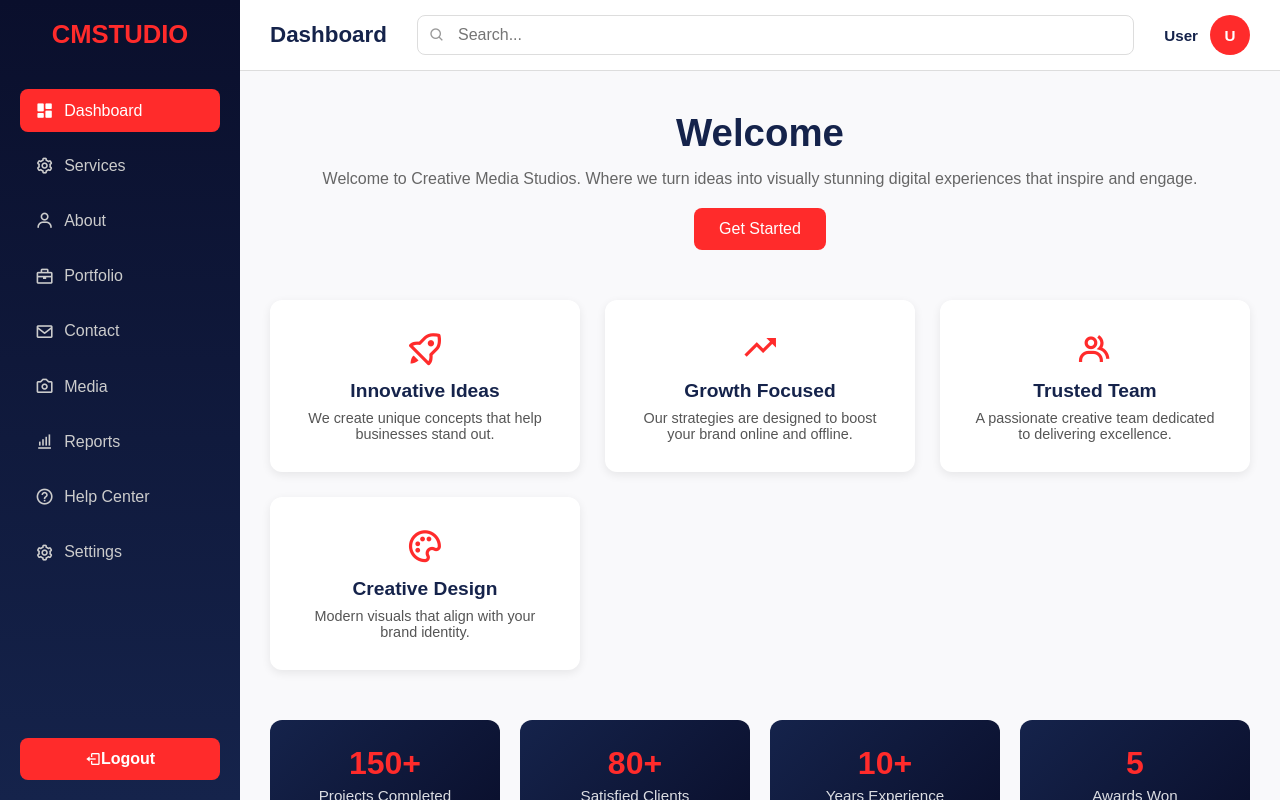
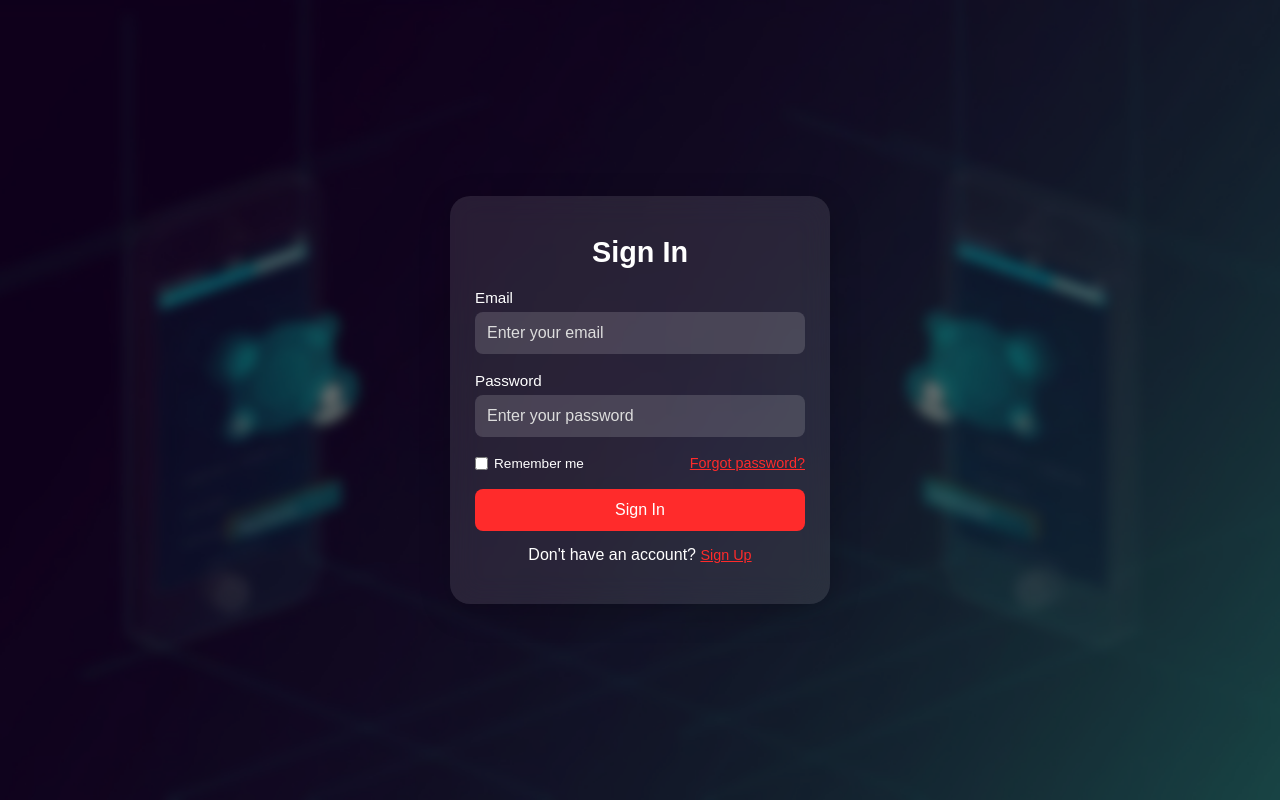
Before and after one commit to cmstudios12/cms-full-web, a plain HTML site: page index.html in a window 1280 px wide. Drawn offline with nearby package versions, Linux system fonts and the light colour scheme; a script that the page names is missing.

Commit message:
Update index.html

```diff
--- a/index.html
+++ b/index.html
@@ -1,472 +1,338 @@
 <!DOCTYPE html>
 <html lang="en">
+
 <head>
   <meta charset="UTF-8">
-  <meta name="viewport" content="width=device-width, initial-scale=1.0, maximum-scale=1">
-  <title>CMSTUDIO Dashboard</title>
-  <link href="https://unpkg.com/boxicons@2.1.4/css/boxicons.min.css" rel="stylesheet">
+  <meta name="viewport" content="width=device-width, initial-scale=1.0, maximum-scale=1, user-scalable=no">
+  <title>CMSTUDIO | Login</title>
+  <script src="https://unpkg.com/@supabase/supabase-js"></script>
   <style>
-    * {margin: 0; padding: 0; box-sizing: border-box;}
-    html, body {
-      width: 100%;
-      height: 100%;
-      overflow-x: hidden; /* ✅ Prevent sideways scroll */
-    }
-    body {
+    * {
+      margin: 0;
+      padding: 0;
+      box-sizing: border-box;
       font-family: "Poppins", sans-serif;
-      background: #f9f9fb;
-      color: #333;
-      display: flex;
-      min-height: 100vh;
-      flex-direction: column;
     }
 
-    /* Sidebar */
-    .sidebar {
-      width: 240px;
-      background: linear-gradient(180deg, #0a0f2c, #15234b);
-      padding: 20px;
-      display: flex;
-      flex-direction: column;
-      position: fixed;
-      top: 0; bottom: 0; left: 0;
-      justify-content: space-between;
-      transition: transform 0.3s ease;
-      z-index: 100;
-    }
-    .sidebar-top {flex: 1;}
-    .logo {
-      font-size: 1.6rem;
-      font-weight: 700;
-      color: #ff2b2b;
-      margin-bottom: 40px;
-      text-align: center;
-    }
-    .nav-links {
-      list-style: none;
-      display: flex;
-      flex-direction: column;
-      gap: 12px;
-    }
-    .nav-links a {
+    body {
+      min-height: 100vh;
       display: flex;
       align-items: center;
-      gap: 10px;
-      padding: 12px 15px;
-      color: #ccc;
-      border-radius: 8px;
-      text-decoration: none;
-      font-weight: 500;
-      transition: all 0.3s;
+      justify-content: center;
+      background: url('background.jpg') no-repeat center center/cover;
       position: relative;
       overflow: hidden;
     }
-    .nav-links a i {font-size: 1.2rem;}
-    .nav-links a:hover,
-    .nav-links a.active {
-      background: #ff2b2b;
+
+    body::before {
+      content: "";
+      position: absolute;
+      top: 0;
+      left: 0;
+      right: 0;
+      bottom: 0;
+      background: rgba(0, 0, 0, 0.55);
+      z-index: 0;
+    }
+
+    .auth-container {
+      position: relative;
+      z-index: 1;
+      width: 90%;
+      max-width: 380px;
+      padding: 40px 25px;
+      border-radius: 20px;
+      background: rgba(255, 255, 255, 0.1);
+      backdrop-filter: blur(15px);
+      box-shadow: 0 8px 32px rgba(0, 0, 0, 0.2);
+      color: #fff;
+      text-align: center;
+    }
+
+    h2 {
+      font-size: 1.8rem;
+      margin-bottom: 20px;
+    }
+
+    .input-group {
+      margin-bottom: 18px;
+      text-align: left;
+    }
+
+    .input-group label {
+      font-size: 0.95rem;
+      margin-bottom: 6px;
+      display: block;
+    }
+
+    .input-group input {
+      width: 100%;
+      padding: 12px;
+      border-radius: 8px;
+      border: none;
+      outline: none;
+      font-size: 16px;
+      background: rgba(255, 255, 255, 0.15);
       color: #fff;
     }
 
-    /* Logout button */
-    .logout-btn {
-      margin-top: 20px;
+    .input-group input::placeholder {
+      color: #ddd;
+    }
+
+    .options {
+      display: flex;
+      justify-content: space-between;
+      font-size: 0.85rem;
+      margin-bottom: 18px;
+      flex-wrap: wrap;
+      gap: 10px;
+    }
+
+    .options label {
       display: flex;
       align-items: center;
-      justify-content: center;
+      gap: 6px;
+    }
+
+    .btn {
+      width: 100%;
       padding: 12px;
+      border-radius: 8px;
+      border: none;
       background: #ff2b2b;
       color: #fff;
-      border-radius: 8px;
-      font-weight: 600;
-      text-decoration: none;
+      font-size: 1rem;
+      cursor: pointer;
+      margin-bottom: 15px;
       transition: background 0.3s;
     }
-    .logout-btn:hover {background: #e02121;}
 
-    /* Main */
-    .main {
-      margin-left: 240px;
-      flex: 1;
-      display: flex;
-      flex-direction: column;
-      min-height: 100vh;
+    .btn:hover {
+      background: #e02121;
     }
 
-    /* Topbar */
-    .topbar {
-      background: #fff;
-      border-bottom: 1px solid #ddd;
-      padding: 15px 30px;
-      display: flex;
-      justify-content: space-between;
-      align-items: center;
-      position: sticky;
-      top: 0;
-      z-index: 10;
-    }
-    .topbar h1 {
-      font-size: 1.4rem;
-      font-weight: 600;
-      color: #15234b;
-    }
-    .search-bar {
-      flex: 1;
-      margin: 0 30px;
-      position: relative;
-    }
-    .search-bar input {
-      width: 100%;
-      padding: 10px 15px 10px 40px;
-      border-radius: 8px;
-      border: 1px solid #ddd;
-      outline: none;
-      font-size: 16px; /* ✅ Prevent zoom on focus */
-    }
-    .search-bar i {
-      position: absolute;
-      left: 12px;
-      top: 50%;
-      transform: translateY(-50%);
-      color: #999;
+    .toggle-link {
+      font-size: 0.9rem;
+      cursor: pointer;
+      color: #ff2b2b;
+      text-decoration: underline;
     }
 
-    /* Profile initials */
-    .profile-container {
-      display: flex;
-      align-items: center;
-      gap: 12px;
-    }
-    .username {
-      font-size: 0.95rem;
-      font-weight: 600;
-      color: #15234b;
-    }
-    .profile {
-      width: 40px;
-      height: 40px;
-      border-radius: 50% !important; /* ✅ Always round */
-      background: #ff2b2b;
-      display: flex;
-      align-items: center;
-      justify-content: center;
-      overflow: hidden;
-      cursor: pointer;
-      transition: transform 0.3s ease;
-      color: #fff;
-      font-weight: 600;
-      font-size: 0.95rem;
-      text-transform: uppercase;
-    }
-    .profile:hover {transform: scale(1.1);}
-
-    /* Content */
-    .content {padding: 40px 30px; flex: 1;}
-
-    /* Hero */
-    .hero {text-align: center; margin-bottom: 50px;}
-    .hero h2 {
-      font-size: 2.4rem;
-      font-weight: 700;
-      color: #15234b;
-      margin-bottom: 15px;
-    }
-    .hero p {color: #666; font-size: 1rem; margin-bottom: 20px;}
-    .hero button {
-      padding: 12px 25px;
-      background: #ff2b2b;
-      border: none;
-      color: #fff;
-      font-size: 1rem;
-      font-weight: 500;
-      border-radius: 8px;
-      cursor: pointer;
-      transition: background 0.3s;
-      position: relative;
-      overflow: hidden;
-    }
-    .hero button:hover {background: #e02121;}
-
-    /* Highlights */
-    .highlight {
-      display: grid;
-      grid-template-columns: repeat(auto-fit, minmax(260px, 1fr));
-      gap: 25px;
-      margin-bottom: 50px;
-    }
-    .highlight-box {
-      background: #fff;
-      padding: 30px;
-      border-radius: 12px;
-      box-shadow: 0 3px 10px rgba(0,0,0,0.08);
-      text-align: center;
-      transition: transform 0.3s, box-shadow 0.3s;
-      cursor: pointer;
-      position: relative;
-      overflow: hidden;
-    }
-    .highlight-box:hover {
-      transform: translateY(-6px);
-      box-shadow: 0 8px 18px rgba(0,0,0,0.15);
-    }
-    .highlight-box i {
-      font-size: 2.4rem;
-      color: #ff2b2b;
-      margin-bottom: 12px;
-      display: block;
-    }
-    .highlight-box h3 {
-      font-size: 1.2rem;
-      color: #15234b;
-      margin-bottom: 8px;
-    }
-    .highlight-box p {font-size: 0.9rem; color: #555;}
-
-    /* Stats */
-    .stats {
-      display: grid;
-      grid-template-columns: repeat(auto-fit, minmax(200px, 1fr));
-      gap: 20px;
-      margin-bottom: 50px;
-    }
-    .stat-box {
-      background: linear-gradient(135deg, #15234b, #0a0f2c);
-      padding: 25px;
-      border-radius: 12px;
-      text-align: center;
-      color: #fff;
-    }
-    .stat-box h2 {
-      font-size: 2rem;
-      color: #ff2b2b;
-      margin-bottom: 5px;
-    }
-    .stat-box p {font-size: 0.95rem; opacity: 0.85;}
-
-    /* Footer */
-    footer {
-      background: #0a0f2c;
-      color: #fff;
-      text-align: center;
-      padding: 15px;
-      font-size: 0.9rem;
-      margin-top: auto;
+    #signup,
+    #forgot {
+      display: none;
     }
 
-    /* Ripple Effect */
-    .ripple {
-      position: absolute;
-      border-radius: 50%;
-      background: rgba(255, 43, 43, 0.4);
-      transform: scale(0);
-      animation: rippleEffect 0.6s linear;
-      pointer-events: none;
-    }
-    @keyframes rippleEffect {
-      to { transform: scale(4); opacity: 0; }
+    .loader-overlay {
+      position: fixed;
+      top: 0;
+      left: 0;
+      right: 0;
+      bottom: 0;
+      background: rgba(255, 255, 255, 0.8);
+      display: flex;
+      justify-content: center;
+      align-items: center;
+      z-index: 9999;
+      visibility: hidden;
+      opacity: 0;
+      transition: opacity 0.3s ease;
     }
 
-    /* Mobile */
-    .hamburger {
-      display: none;
-      font-size: 1.8rem;
-      cursor: pointer;
-      color: #15234b;
+    .loader-overlay.active {
+      visibility: visible;
+      opacity: 1;
     }
-    @media (max-width: 768px) {
-      .sidebar {
-        transform: translateX(-100%);
+
+    .ellipsis {
+      display: flex;
+      gap: 6px;
+    }
+
+    .ellipsis span {
+      width: 12px;
+      height: 12px;
+      background: #ff2b2b;
+      border-radius: 50%;
+      animation: bounce 0.6s infinite alternate;
+    }
+
+    .ellipsis span:nth-child(2) {
+      animation-delay: 0.2s;
+    }
+
+    .ellipsis span:nth-child(3) {
+      animation-delay: 0.4s;
+    }
+
+    @keyframes bounce {
+      from {
+        transform: translateY(0);
+        opacity: 0.6;
       }
-      .sidebar.active {
-        transform: translateX(0);
-      }
-      .main {
-        margin-left: 0;
-      }
-      .hamburger {
-        display: block;
-        margin-right: 15px;
+
+      to {
+        transform: translateY(-8px);
+        opacity: 1;
       }
     }
-
-    /* Overlay */
-    .overlay {
-      display: none;
-      position: fixed;
-      top: 0; left: 0; right: 0; bottom: 0;
-      background: rgba(0,0,0,0.5);
-      z-index: 99;
-    }
-    .overlay.active {display: block;}
   </style>
 </head>
+
 <body>
-  <!-- Sidebar -->
-  <aside class="sidebar">
-    <div class="sidebar-top">
-      <div class="logo">CMSTUDIO</div>
-      <ul class="nav-links">
-        <li><a href="index.html" class="active"><i class="bx bxs-dashboard"></i> Dashboard</a></li>
-        <li><a href="services.html"><i class="bx bx-cog"></i> Services</a></li>
-        <li><a href="about.html"><i class="bx bx-user"></i> About</a></li>
-        <li><a href="portfolio.html"><i class="bx bx-briefcase"></i> Portfolio</a></li>
-        <li><a href="contact.html"><i class="bx bx-envelope"></i> Contact</a></li>
-        <li><a href="media.html"><i class="bx bx-camera"></i> Media</a></li>
-        <li><a href="reports.html"><i class="bx bx-bar-chart-alt"></i> Reports</a></li>
-        <li><a href="help.html"><i class="bx bx-help-circle"></i> Help Center</a></li>
-        <li><a href="settings.html"><i class="bx bx-cog"></i> Settings</a></li>
-      </ul>
-    </div>
-    <a href="#" class="logout-btn" id="logoutBtn"><i class="bx bx-log-out"></i> Logout</a>
-  </aside>
+  <div class="auth-container">
+    <!-- Sign In -->
+    <form id="signin">
+      <h2>Sign In</h2>
+      <div class="input-group">
+        <label>Email</label>
+        <input type="email" id="signin-email" placeholder="Enter your email" required>
+      </div>
+      <div class="input-group">
+        <label>Password</label>
+        <input type="password" id="signin-password" placeholder="Enter your password" required>
+      </div>
+      <div class="options">
+        <label><input type="checkbox" id="remember"> Remember me</label>
+        <span class="toggle-link" onclick="toggleForm('forgot')">Forgot password?</span>
+      </div>
+      <button type="submit" class="btn">Sign In</button>
+      <p>Don't have an account? <span class="toggle-link" onclick="toggleForm('signup')">Sign Up</span></p>
+    </form>
 
-  <!-- Overlay -->
-  <div class="overlay" id="overlay"></div>
+    <!-- Sign Up -->
+    <form id="signup">
+      <h2>Sign Up</h2>
+      <div class="input-group">
+        <label>First Name</label>
+        <input type="text" id="first-name" required>
+      </div>
+      <div class="input-group">
+        <label>Last Name</label>
+        <input type="text" id="last-name" required>
+      </div>
+      <div class="input-group">
+        <label>Email</label>
+        <input type="email" id="signup-email" required>
+      </div>
+      <div class="input-group">
+        <label>Phone Number</label>
+        <input type="tel" id="phone" required>
+      </div>
+      <div class="input-group">
+        <label>Password</label>
+        <input type="password" id="signup-password" required>
+      </div>
+      <div class="input-group">
+        <label>Confirm Password</label>
+        <input type="password" id="confirm-password" required>
+      </div>
+      <button type="submit" class="btn">Sign Up</button>
+      <p>Already have an account? <span class="toggle-link" onclick="toggleForm('signin')">Sign In</span></p>
+    </form>
 
-  <!-- Main -->
-  <div class="main">
-    <!-- Topbar -->
-    <div class="topbar">
-      <div class="hamburger" id="hamburger"><i class="bx bx-menu"></i></div>
-      <h1>Dashboard</h1>
-      <div class="search-bar">
-        <i class="bx bx-search"></i>
-        <input type="text" placeholder="Search...">
+    <!-- Forgot Password -->
+    <form id="forgot">
+      <h2>Reset Password</h2>
+      <div class="input-group">
+        <label>Email</label>
+        <input type="email" id="forgot-email" placeholder="Enter your email" required>
       </div>
-      <div class="profile-container">
-        <span class="username" id="username">User</span>
-        <div class="profile" id="profileInitials">U</div>
-      </div>
-    </div>
-
-    <!-- Content -->
-    <div class="content">
-      <!-- Hero -->
-      <div class="hero">
-        <h2 id="welcomeText">Welcome</h2>
-        <p>Welcome to Creative Media Studios. Where we turn ideas into visually stunning digital experiences that inspire and engage.</p>
-        <button>Get Started</button>
-      </div>
-
-      <!-- Highlights -->
-      <div class="highlight">
-        <div class="highlight-box">
-          <i class="bx bx-rocket"></i>
-          <h3>Innovative Ideas</h3>
-          <p>We create unique concepts that help businesses stand out.</p>
-        </div>
-        <div class="highlight-box">
-          <i class="bx bx-trending-up"></i>
-          <h3>Growth Focused</h3>
-          <p>Our strategies are designed to boost your brand online and offline.</p>
-        </div>
-        <div class="highlight-box">
-          <i class="bx bx-group"></i>
-          <h3>Trusted Team</h3>
-          <p>A passionate creative team dedicated to delivering excellence.</p>
-        </div>
-        <div class="highlight-box">
-          <i class="bx bx-palette"></i>
-          <h3>Creative Design</h3>
-          <p>Modern visuals that align with your brand identity.</p>
-        </div>
-      </div>
-
-      <!-- Stats -->
-      <div class="stats">
-        <div class="stat-box">
-          <h2>150+</h2>
-          <p>Projects Completed</p>
-        </div>
-        <div class="stat-box">
-          <h2>80+</h2>
-          <p>Satisfied Clients</p>
-        </div>
-        <div class="stat-box">
-          <h2>10+</h2>
-          <p>Years Experience</p>
-        </div>
-        <div class="stat-box">
-          <h2>5</h2>
-          <p>Awards Won</p>
-        </div>
-      </div>
-    </div>
-
-    <!-- Footer -->
-    <footer>
-      &copy; 2025 Creative Media Studios. All Rights Reserved.
-    </footer>
+      <button type="submit" class="btn">Send Reset Link</button>
+      <p>Remembered? <span class="toggle-link" onclick="toggleForm('signin')">Back to Sign In</span></p>
+    </form>
   </div>
 
-  <script type="module">
-    import { createClient } from "https://cdn.jsdelivr.net/npm/@supabase/supabase-js/+esm";
+  <!-- Loader -->
+  <div id="loader" class="loader-overlay">
+    <div class="ellipsis">
+      <span></span><span></span><span></span>
+    </div>
+  </div>
 
-    const SUPABASE_URL = "https://bjvifyxbslfestvcrvui.supabase.co";
-    const SUPABASE_KEY = "eyJhbGciOiJIUzI1NiIsInR5cCI6IkpXVCJ9.eyJpc3MiOiJzdXBhYmFzZSIsInJlZiI6ImJqdmlmeXhic2xmZXN0dmNydnVpIiwicm9sZSI6ImFub24iLCJpYXQiOjE3NTY4MDE3MTEsImV4cCI6MjA3MjM3NzcxMX0.yoswqDXTF0ZTRzeEocARiWRJmZA_lKIEGzOd5nTyXFs";
-    const supabase = createClient(SUPABASE_URL, SUPABASE_KEY);
+  <script>
+    const { createClient } = supabase;
+    const supabaseUrl = "https://bjvifyxbslfestvcrvui.supabase.co";
+    const supabaseKey = "eyJhbGciOiJIUzI1NiIsInR5cCI6IkpXVCJ9.eyJpc3MiOiJzdXBhYmFzZSIsInJlZiI6ImJqdmlmeXhic2xmZXN0dmNydnVpIiwicm9sZSI6ImFub24iLCJpYXQiOjE3NTY4MDE3MTEsImV4cCI6MjA3MjM3NzcxMX0.yoswqDXTF0ZTRzeEocARiWRJmZA_lKIEGzOd5nTyXFs";
+    const supabaseClient = createClient(supabaseUrl, supabaseKey);
 
-    async function checkAuth() {
-      const { data: { user } } = await supabase.auth.getUser();
-      if (!user) {
-        window.location.href = "login.html";
-      } else {
-        const { data } = await supabase
-          .from("profiles")
-          .select("first_name, last_name")
-          .eq("id", user.id)
-          .single();
+    function showLoader() { document.getElementById("loader").classList.add("active"); }
+    function hideLoader() { document.getElementById("loader").classList.remove("active"); }
 
-        if (data) {
-          const fullName = data.first_name + " " + data.last_name;
-          document.getElementById("username").textContent = fullName;
-          document.getElementById("welcomeText").textContent = "Welcome, " + fullName;
-          document.getElementById("profileInitials").textContent =
-            data.first_name.charAt(0).toUpperCase() + data.last_name.charAt(0).toUpperCase();
-        } else {
-          document.getElementById("username").textContent = "User";
-          document.getElementById("welcomeText").textContent = "Welcome, User";
-        }
-      }
+    function toggleForm(form) {
+      document.getElementById("signin").style.display = (form === "signin") ? "block" : "none";
+      document.getElementById("signup").style.display = (form === "signup") ? "block" : "none";
+      document.getElementById("forgot").style.display = (form === "forgot") ? "block" : "none";
     }
 
-    async function logout() {
-      await supabase.auth.signOut();
-      window.location.href = "login.html";
-    }
+    // Sign Up
+    document.getElementById("signup").addEventListener("submit", async (e) => {
+      e.preventDefault();
+      showLoader();
+      const firstName = document.getElementById("first-name").value;
+      const lastName = document.getElementById("last-name").value;
+      const email = document.getElementById("signup-email").value;
+      const phone = document.getElementById("phone").value;
+      const password = document.getElementById("signup-password").value;
+      const confirm = document.getElementById("confirm-password").value;
 
-    document.getElementById("logoutBtn").addEventListener("click", logout);
+      if (password !== confirm) {
+        hideLoader();
+        return alert("Passwords do not match");
+      }
 
-    checkAuth();
+      let { error } = await supabaseClient.auth.signUp({
+        email,
+        password,
+        options: {
+          data: { firstName, lastName, phone },
+          emailRedirectTo: "https://cmstudio.online/index.html" // ✅ redirect after confirm
+        }
+      });
 
-    // Ripple effect
-    document.querySelectorAll("a, button, .highlight-box").forEach(el => {
-      el.addEventListener("click", function(e) {
-        const ripple = document.createElement("span");
-        ripple.classList.add("ripple");
-        this.appendChild(ripple);
+      hideLoader();
+      if (error) return alert(error.message);
 
-        const rect = this.getBoundingClientRect();
-        ripple.style.left = (e.clientX - rect.left) + "px";
-        ripple.style.top = (e.clientY - rect.top) + "px";
-
-        setTimeout(() => ripple.remove(), 600);
-      });
+      alert("Registration successful. Please check your email to confirm, then sign in.");
+      toggleForm("signin");
     });
 
-    // Sidebar toggle
-    const hamburger = document.getElementById("hamburger");
-    const sidebar = document.querySelector(".sidebar");
-    const overlay = document.getElementById("overlay");
+    // Sign In
+    document.getElementById("signin").addEventListener("submit", async (e) => {
+      e.preventDefault();
+      showLoader();
+      const email = document.getElementById("signin-email").value;
+      const password = document.getElementById("signin-password").value;
 
-    hamburger.addEventListener("click", () => {
-      sidebar.classList.toggle("active");
-      overlay.classList.toggle("active");
+      let { error } = await supabaseClient.auth.signInWithPassword({ email, password });
+
+      if (error) {
+        hideLoader();
+        return alert(error.message);
+      }
+
+      setTimeout(() => {
+        hideLoader();
+        window.location.href = "index.html";
+      }, 800);
     });
 
-    overlay.addEventListener("click", () => {
-      sidebar.classList.remove("active");
-      overlay.classList.remove("active");
+    // Forgot Password
+    document.getElementById("forgot").addEventListener("submit", async (e) => {
+      e.preventDefault();
+      showLoader();
+      const email = document.getElementById("forgot-email").value;
+
+      let { error } = await supabaseClient.auth.resetPasswordForEmail(email, {
+        redirectTo: "https://cmstudio.online/reset.html"
+      });
+
+      hideLoader();
+      if (error) return alert(error.message);
+
+      alert("Password reset link sent to your email.");
+      toggleForm("signin");
     });
   </script>
 </body>
```
